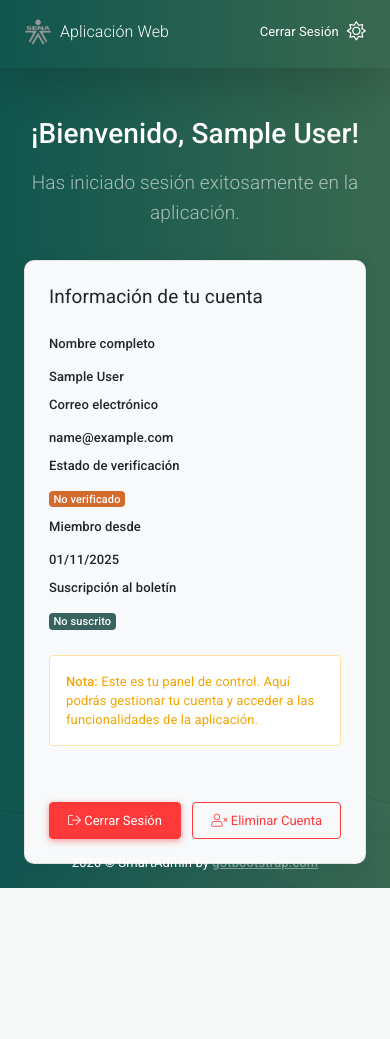
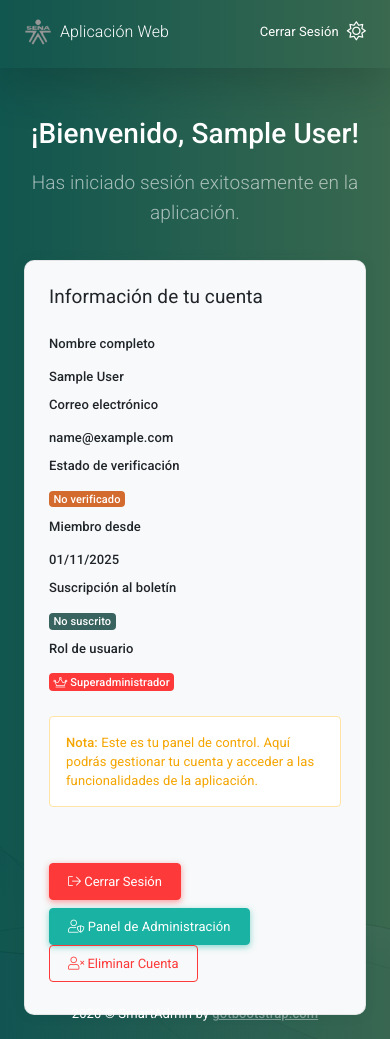
Before and after one commit to andres-gutierrezri/proyecto_django, a Django app: page /dashboard/ in a window 390 px wide. Before the commit the page ends 888 px from the top, so only its background shows below. Run offline with Django 5.2, Linux system fonts and the light colour scheme; the visitor is signed in with stand-in values (Sample User, id 1); some libraries are stand-ins or nearby versions.

Commit message:
feat: Agregar botón de acceso al panel de administración de Django
Se implementa acceso directo al panel de administración de Django desde el
dashboard del usuario, visible únicamente para usuarios con permisos de staff
(administradores y superadministradores).

Cambios realizados:

**Dashboard (app_1/templates/app_1/dashboard.html):**

1. Botón de Panel de Administración (líneas 126-130):
   - Visible solo para usuarios con is_staff=True
   - Enlace a {% url 'admin:index' %} (panel de Django Admin)
   - Abre en nueva pestaña (target="_blank")
   - Color primary (azul) con icono fa-user-shield
   - Posicionado entre botón de logout y eliminar cuenta

2. Indicador de Rol de Usuario (líneas 94-113):
   - Nuevo campo en información de cuenta
   - Badges con colores distintos según rol:
     * Superadministrador: badge-danger (rojo) con icono fa-crown
     * Administrador: badge-primary (azul) con icono fa-user-shield
     * Usuario: badge-secondary (gris) con icono fa-user
   - Permite identificar visualmente el nivel de privilegios

3. Layout responsivo mejorado:
   - Botones envueltos en flex container con flex-wrap
   - Clase mb-2 en botones para espaciado en móviles
   - Diseño adaptativo para diferentes tamaños de pantalla

Características:
- ✅ Acceso directo al panel de administración de Django
- ✅ Solo visible para usuarios staff (seguridad)
- ✅ Abre en nueva pestaña (no pierde sesión en dashboard)
- ✅ Indicador visual claro del rol del usuario
- ✅ Diseño consistente con el resto de la interfaz
- ✅ Responsive y adaptativo

Casos de uso:
- Usuario normal: Ve "Usuario" en badge gris, sin botón de admin
- Administrador (is_staff=True): Ve "Administrador" en badge azul + botón azul
- Superadministrador (is_superuser=True): Ve "Superadministrador" en badge rojo + botón azul

Ventajas:
- Acceso rápido al panel de administración sin cambiar de URL
- Identificación clara de permisos del usuario
- Mejora la experiencia de usuarios administradores
- Mantiene la seguridad (Django Admin valida permisos)

🤖 Generated with [Claude Code](https://claude.com/claude-code)

Co-Authored-By: Claude <noreply@anthropic.com>

```diff
--- a/app_1/templates/app_1/dashboard.html
+++ b/app_1/templates/app_1/dashboard.html
@@ -79,7 +79,7 @@
                                                 <p class="form-control-plaintext user-info-value">{{ user.date_joined|date:"d/m/Y" }}</p>
                                             </div>
                                         </div>
-                                        <div class="col-md-12">
+                                        <div class="col-md-6">
                                             <div class="form-group">
                                                 <label class="form-label fw-500">Suscripción al boletín</label>
                                                 <p class="form-control-plaintext">
@@ -91,19 +91,48 @@
                                                 </p>
                                             </div>
                                         </div>
+                                        <div class="col-md-6">
+                                            <div class="form-group">
+                                                <label class="form-label fw-500">Rol de usuario</label>
+                                                <p class="form-control-plaintext">
+                                                    {% if user.is_superuser %}
+                                                        <span class="badge badge-danger">
+                                                            <i class="fal fa-crown"></i> Superadministrador
+                                                        </span>
+                                                    {% elif user.is_staff %}
+                                                        <span class="badge badge-primary">
+                                                            <i class="fal fa-user-shield"></i> Administrador
+                                                        </span>
+                                                    {% else %}
+                                                        <span class="badge badge-secondary">
+                                                            <i class="fal fa-user"></i> Usuario
+                                                        </span>
+                                                    {% endif %}
+                                                </p>
+                                            </div>
+                                        </div>
                                     </div>
 
                                     <div class="alert alert-info mt-3" role="alert">
                                         <strong>Nota:</strong> Este es tu panel de control. Aquí podrás gestionar tu cuenta y acceder a las funcionalidades de la aplicación.
                                     </div>
 
-                                    <div class="mt-4 d-flex justify-content-between align-items-center">
-                                        <button type="button" class="btn btn-danger" id="logout-button">
-                                            <i class="fal fa-sign-out"></i> Cerrar Sesión
-                                        </button>
-                                        <button type="button" class="btn btn-outline-danger" data-toggle="modal" data-target="#deleteAccountModal">
-                                            <i class="fal fa-user-times"></i> Eliminar Cuenta
-                                        </button>
+                                    <div class="mt-4">
+                                        <div class="d-flex justify-content-between align-items-center flex-wrap">
+                                            <button type="button" class="btn btn-danger mb-2" id="logout-button">
+                                                <i class="fal fa-sign-out"></i> Cerrar Sesión
+                                            </button>
+                                            <div class="mb-2">
+                                                {% if user.is_staff %}
+                                                <a href="{% url 'admin:index' %}" class="btn btn-primary mr-2" target="_blank">
+                                                    <i class="fal fa-user-shield"></i> Panel de Administración
+                                                </a>
+                                                {% endif %}
+                                                <button type="button" class="btn btn-outline-danger" data-toggle="modal" data-target="#deleteAccountModal">
+                                                    <i class="fal fa-user-times"></i> Eliminar Cuenta
+                                                </button>
+                                            </div>
+                                        </div>
                                     </div>
                                 </div>
 
```
